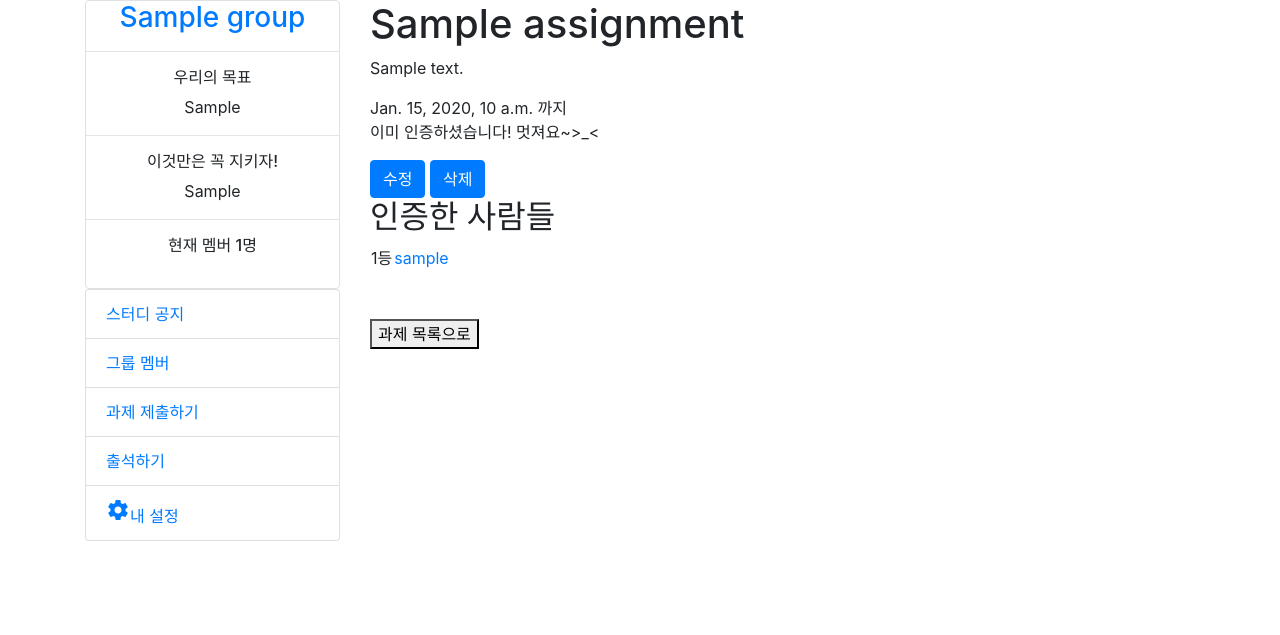
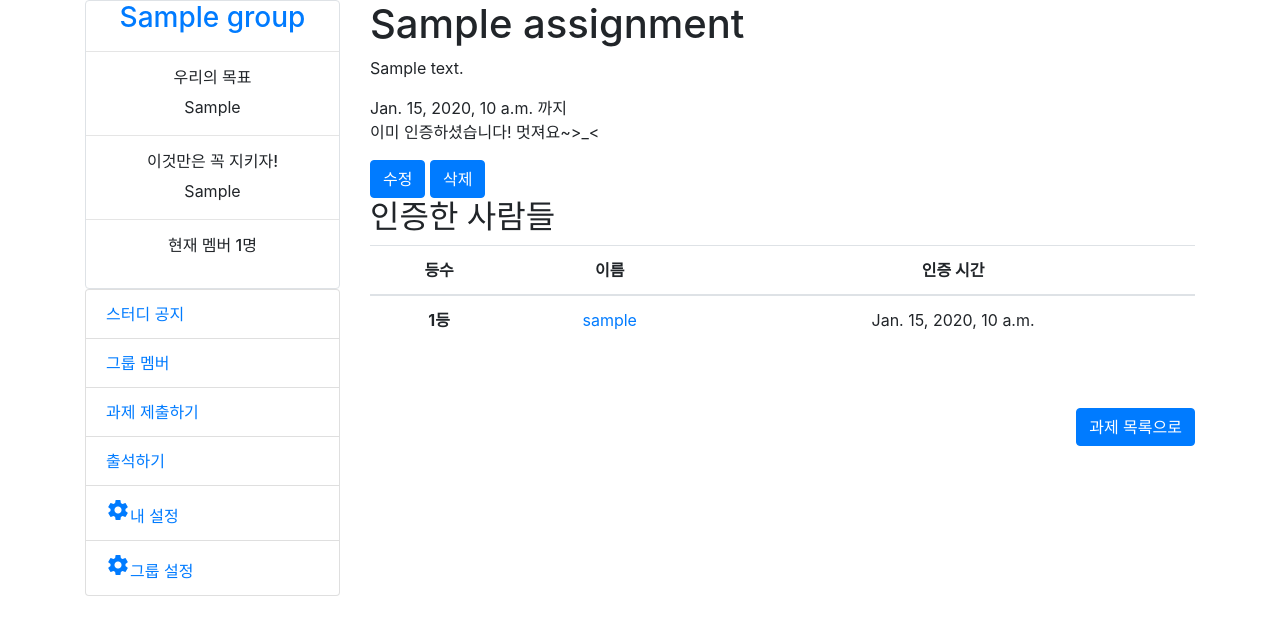
Before and after one commit to pirogramming/Admit-Study-Manager, a Django app: page /assignment/1/detail/ in a window 1280 px wide. Shown: the part 110-745 px from the top of the page. Run offline with Django 3.2, Linux system fonts and the light colour scheme; a user stored in the database is signed in; tables that the repository leaves empty hold one stand-in row (values such as "Sample post"); grey boxes marked "Sample" are stand-in pictures; some libraries are stand-ins or nearby versions.

Commit message:
과제 디테일에 table 적용, 과제 리스트 버튼 수정

```diff
--- a/start/assignment/templates/assignment/assignment_detail.html
+++ b/start/assignment/templates/assignment/assignment_detail.html
@@ -16,7 +16,7 @@
     {% if user in authors %}
         <p>이미 인증하셨습니다! 멋져요~>_<</p>
     {% else %}
-        <button type="button" onclick="location.href='{% url "assignment:done_new" assignment.id %}'">인증하기</button>
+        <button type="button" class="btn btn-primary" onclick="location.href='{% url "assignment:done_new" assignment.id %}'">인증하기</button>
     {% endif %}
 
 
@@ -28,18 +28,30 @@
 <h2>인증한 사람들 </h2>
 
 {% if num == 0 %}
-    아직 아무도 과제를 끝내지 못했어요! 얼른 앞서나가 볼까요~?
+    아무도 인증하지 않았어요 ㅠ_ㅠ
 {% else %}
-    {% for done in dones %}
-        <table>
-            <td>{{ done.index_in_assignment }}등</td>
-            <td><a href="{% url "assignment:done_detail" done.id %}">{{ done.author }}</a></td>
+        <table class="table">
+            <thead>
+                <tr align="center">
+                    <th scope="col">등수</th>
+                    <th scope="col">이름</th>
+                    <th scope="col">인증 시간</th>
+                </tr>
+            </thead>
+            <tbody>
+                {% for done in dones %}
+                <tr align="center">
+                    <th scope="row">{{ done.index_in_assignment }}등</th>
+                    <td><a href="{% url "assignment:done_detail" done.id %}">{{ done.author }}</a></td>
+                    <td>{{ done.created_at }}</td>
+                </tr>
+                {% endfor %}
+            </tbody>
         </table>
-    {% endfor %}
 {% endif %}
 
 <br><br>
-    <button type="button" onclick="location.href='{% url "assignment:assignment_list" assignment.group.id %}'">과제 목록으로</button>
+    <button type="button" class="btn btn-primary" style="float: right" onclick="location.href='{% url "assignment:assignment_list" assignment.group.id %}'">과제 목록으로</button>
 
 
 {% endblock %}
--- a/start/assignment/templates/assignment/assignment_list.html
+++ b/start/assignment/templates/assignment/assignment_list.html
@@ -14,7 +14,7 @@
 <h1>{{ group.group_name }}의 과제 리스트</h1>
 
     {% if usermembership.is_mn_stf %}
-    <button type="button" onclick="location.href='{% url 'assignment:assignment_new' group.id%}' ">새 과제 등록</button>
+    <button type="button" class="btn btn-primary" style="float: right", onclick="location.href='{% url 'assignment:assignment_new' group.id%}' ">새 과제 등록</button>
     {% endif %}
 
 
--- a/start/assignment/views.py
+++ b/start/assignment/views.py
@@ -81,19 +81,14 @@ def assignment_detail(request, assignment_id):
     user = request.user
     usermembership = Membership.objects.get(group=group, person=request.user)
     membership = Membership.objects.get(person=user, group=group)
-
     dones = Done.objects.filter(assignment=assignment)
     authors = [x.author for x in dones]
     now = datetime.now()
-    return render(request, 'assignment/assignment_detail.html', {
-        'group': group,
-        'assignment': assignment,
-        'dones': dones,
-        'authors': authors,
-        'num': len(dones),
-        'membership': membership,
-        'usermembeship':usermembership,
-    })
+
+    ctx = {'assignment': assignment, 'group': group, 'dones': dones, 'authors': authors,
+          'num': len(dones), 'usermembership': usermembership, 'membership': membership,
+          'now': now, 'user': user, }
+    return render(request, 'assignment/assignment_detail.html', ctx)
 
 
 def done_new(request, assignment_id):
```
